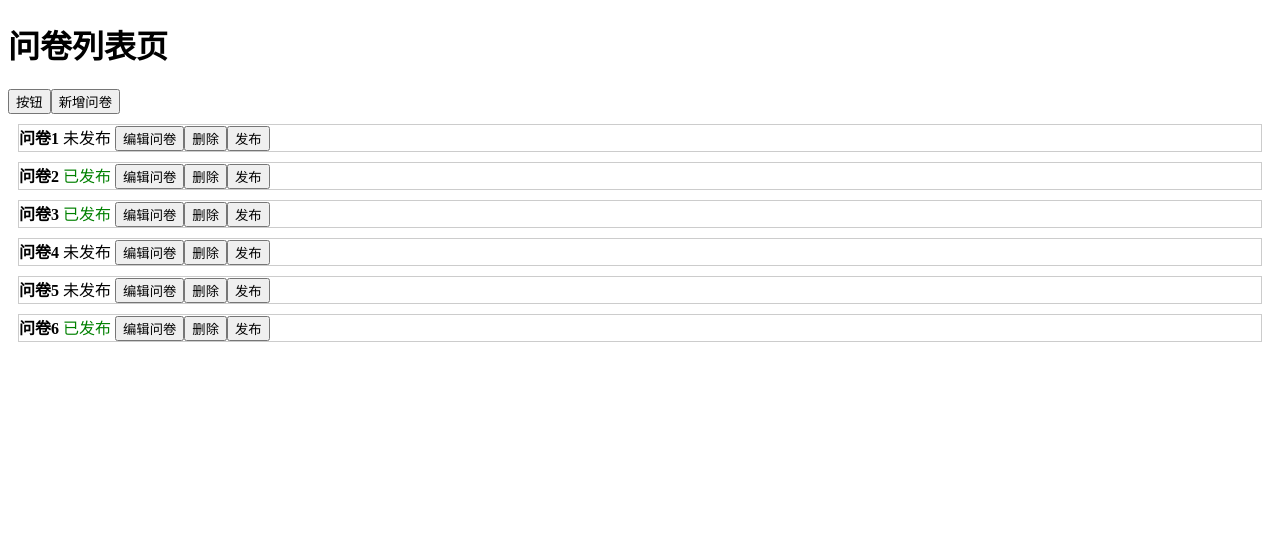
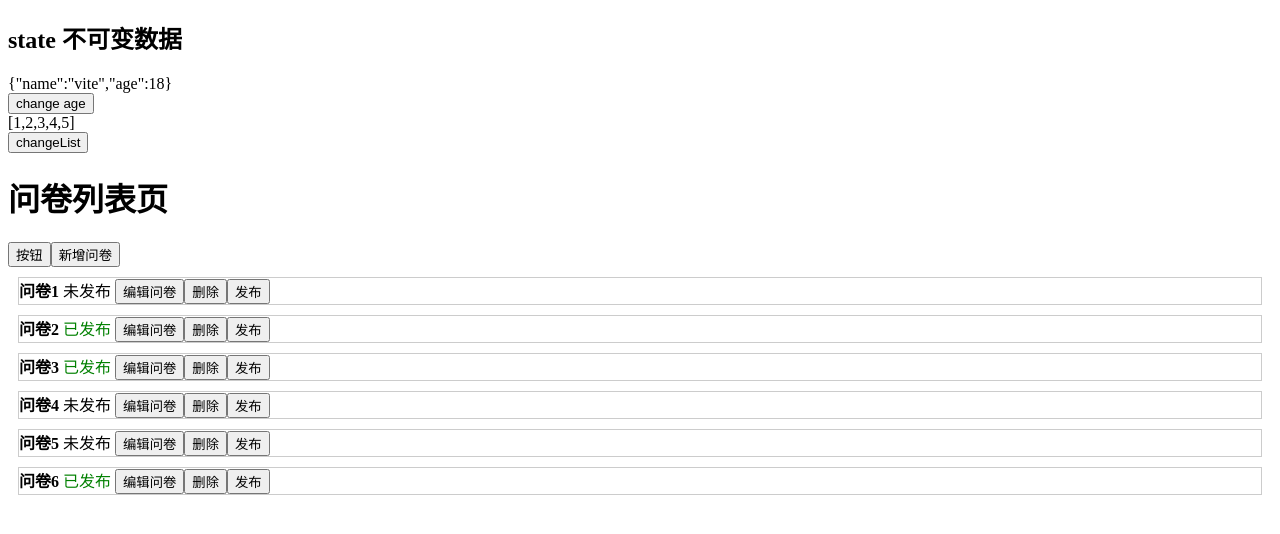
Before and after one commit to Peach-Lu/learn-React, a React (Vite) app in the folder react-demo-vite/: page / in a window 1280 px wide. Shown: the top 534 px of the page. Built offline with nearby package versions, Linux system fonts and the light colour scheme.

Commit message:
update 增加immer 状态更改

```diff
--- a/react-demo-vite/package.json
+++ b/react-demo-vite/package.json
@@ -12,6 +12,7 @@
     "prepare": "husky"
   },
   "dependencies": {
+    "immer": "^10.1.1",
     "react": "^18.3.1",
     "react-dom": "^18.3.1"
   },
--- a/react-demo-vite/src/App.tsx
+++ b/react-demo-vite/src/App.tsx
@@ -1,17 +1,20 @@
 import { useState } from 'react';
 import List1 from './List1';
-import StateDemo from './StateDemo2'
+import StateDemo from './StateDemo2';
+import ImmerDemo from './immerDemo';
 // import reactLogo from './assets/react.svg';
 // import type { MouseEvent } from 'react';
 // import viteLogo from '/vite.svg';
 // import './App.css';
 
 function App() {
-
-    return <>
-        <List1></List1>
-        {/* <StateDemo></StateDemo>  */}
+  return (
+    <>
+      <ImmerDemo></ImmerDemo>
+      <List1></List1>
+      {/* <StateDemo></StateDemo>  */}
     </>
+  );
 }
 
 export default App;
--- a/react-demo-vite/src/List1.tsx
+++ b/react-demo-vite/src/List1.tsx
@@ -1,6 +1,8 @@
-import React,{FC, useState} from "react";
+import React,{FC, useState,} from "react";
+import {produce} from 'immer'
 import QuestionCard from './components/QuestionCard'
 const List1:FC = ()=>{
+    console.log('加载 ajax 网络请求')
     const [questionList,setQuestionList] = useState([
         {id:'q1', title:'问卷1', isPublished:false},
         {id:'q2', title:'问卷2', isPublished:true},
@@ -12,7 +14,11 @@ const List1:FC = ()=>{
 
     function add(){
         console.log('add')
-        setQuestionList(questionList.concat({id:'q'+(questionList.length + 1), title:'问卷'+(questionList.length +1), isPublished:false}))
+        // setQuestionList(questionList.concat({id:'q'+(questionList.length + 1), title:'问卷'+(questionList.length +1), isPublished:false}))
+        setQuestionList(produce(draft=>{
+            console.log('draft',draft)
+            draft.push({id:'q'+(questionList.length + 1), title:'问卷'+(questionList.length +1), isPublished:false})
+        }))
     }
     console.log('questionList',questionList)
     function edit(id:string){
@@ -23,25 +29,38 @@ const List1:FC = ()=>{
     }
     function deleteQuestion(id:string){
         console.log(id)
-        // const index = questionList.findIndex(item=>item.id === id)
+        const index = questionList.findIndex(item=>item.id === id)
         // questionList.splice(index,1)
         // setQuestionList([...questionList])
         // 不可变数据
     //    const newData =  questionList.filter(item=>item.id !== id) // 排除改id
     //    setQuestionList(newData)
     //    方式二
-        setQuestionList(questionList.filter(item=>item.id !== id))
+        // setQuestionList(questionList.filter(item=>item.id !== id))
+        // immer
+        setQuestionList(produce(draft=>{
+        draft.splice(index,1)
+        }))
     }
     function publishQuestion(id:string){
         console.log('发布',id)
         // const index = questionList.findIndex(item=>item.id === id)
         // questionList[index].isPublished = true
         // setQuestionList([...questionList])
-        setQuestionList(questionList.map(item=>{
-            if(item.id === id){
-                return {...item,isPublished:!item.isPublished}
+
+        // setQuestionList(questionList.map(item=>{
+        //     if(item.id === id){
+        //         return {...item,isPublished:!item.isPublished}
+        //     }
+        //     return item
+        // }))
+
+        setQuestionList(produce(draft=>{
+            const index = draft.findIndex(item=>item.id === id)
+            if(index >= 0){
+                console.log('index',index)
+                draft[index].isPublished = !draft[index].isPublished
             }
-            return item
         }))
     }
     return(
--- a/react-demo-vite/src/components/QuestionCard.tsx
+++ b/react-demo-vite/src/components/QuestionCard.tsx
@@ -15,11 +15,10 @@ type PropsType = {
 
 }
 const QuestionCard: FC<PropsType> = (props) => {
-  console.log('props', props);
+//   console.log('props', props);
   const { id, title, isPublished,deleteQuestion,publishQuestion } = props;
   const edit = (id:string)=>{
-    console.log('编辑',id)
-
+    // console.log('编辑',id)
   }
   function del(id:string){
     deleteQuestion && deleteQuestion(id)
--- /dev/null
+++ b/react-demo-vite/src/immerDemo.tsx
@@ -0,0 +1,29 @@
+import React,{FC,useState} from "react";
+import {produce} from 'immer'
+const ImmerDemo:FC = ()=>{
+   const [userInfo,setUserInfo] = useState({name:'vite',age:18})
+       const [list,setList] = useState([1,2,3,4,5])
+       // 不可变数据 不去修改state的值 需要传入一个新的值
+       function changeAge(){
+        //    setUserInfo({...userInfo,age:21})
+        setUserInfo(produce(draft=>{
+            draft.age = 21
+        }))
+       }
+       function changeList(){
+        //   setList([...list,6])
+        setList(produce(draft=>{
+            draft.push(draft.length + 1)
+        }))
+       }
+       return <>
+       <div></div>
+       <h2 > state 不可变数据</h2>
+       <div>{JSON.stringify(userInfo)}</div>
+       <button onClick={changeAge}>change age</button>
+       <div> {JSON.stringify(list)}</div>
+       <button onClick={changeList}>changeList</button>
+       </>
+}
+
+export default ImmerDemo
```
Also changed, not shown: 1 other file (tests, documents, lock files or other folders).
